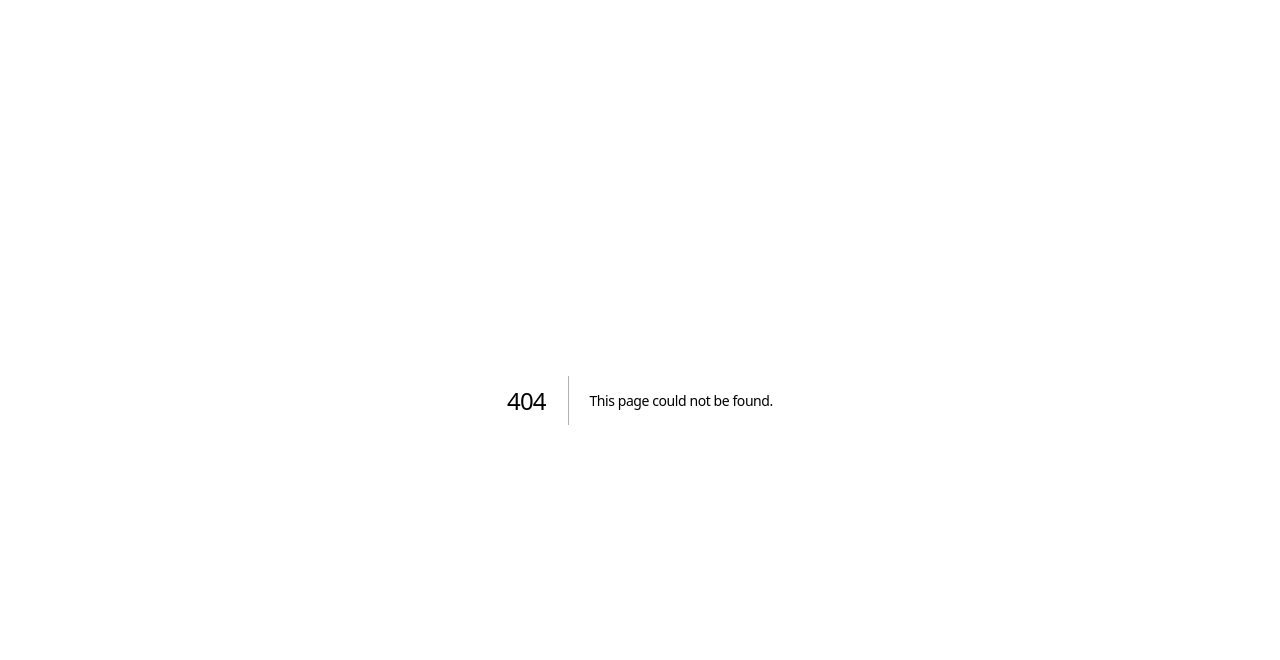
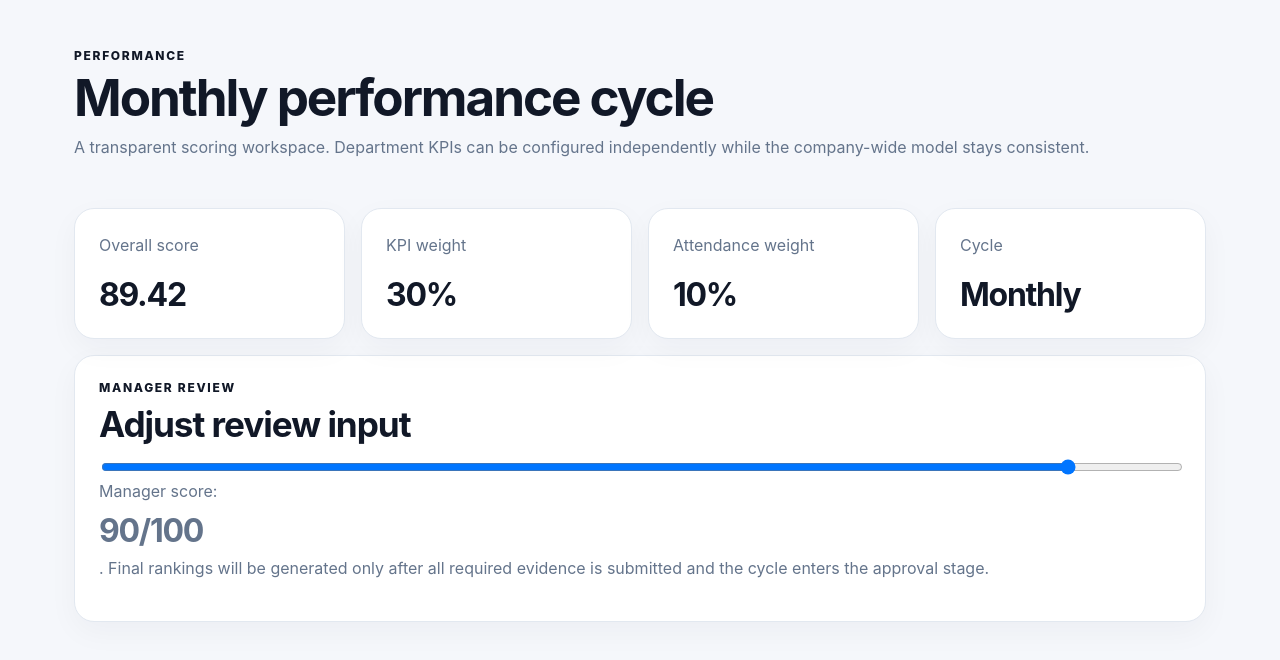
Before and after one commit to Pranjal1-1/EERS, a Next.js app in the folder apps/web/: page /performance in a window 1280 px wide. Before the commit this address had no page. Shown: the top 660 px of the page. Built offline with nearby package versions, Linux system fonts and the light colour scheme.

Commit message:
feat: add monthly performance cycle UI

```diff
--- /dev/null
+++ b/apps/web/src/app/performance/page.tsx
@@ -0,0 +1,40 @@
+'use client';
+
+import { useMemo, useState } from 'react';
+import { calculateOverallPerformance } from '@/lib/performance-cycle';
+
+const demoKpis = [
+  { id: 'sales', name: 'Revenue Achievement', target: 100, weight: 60 },
+  { id: 'conversion', name: 'Conversion / Follow-up', target: 100, weight: 40 },
+];
+
+export default function PerformancePage() {
+  const [managerScore, setManagerScore] = useState(90);
+  const score = useMemo(() => calculateOverallPerformance({
+    kpis: demoKpis,
+    kpiActuals: { sales: 92, conversion: 88 },
+    attendance: [{ status: 'PRESENT' }, { status: 'PRESENT' }, { status: 'HALF_DAY' }, { status: 'WORK_FROM_HOME' }],
+    managerScore,
+    projectScore: 90,
+    clientScore: 92,
+    innovationScore: 85,
+    recognitionScore: 80,
+  }), [managerScore]);
+
+  return (
+    <main className="shell">
+      <header className="topbar"><div><p className="eyebrow">Performance</p><h1>Monthly performance cycle</h1><p className="muted">A transparent scoring workspace. Department KPIs can be configured independently while the company-wide model stays consistent.</p></div></header>
+      <section className="grid">
+        <article className="card"><p className="muted">Overall score</p><strong>{score}</strong></article>
+        <article className="card"><p className="muted">KPI weight</p><strong>30%</strong></article>
+        <article className="card"><p className="muted">Attendance weight</p><strong>10%</strong></article>
+        <article className="card"><p className="muted">Cycle</p><strong>Monthly</strong></article>
+      </section>
+      <section className="card">
+        <p className="eyebrow">Manager review</p><h2>Adjust review input</h2>
+        <input aria-label="Manager score" type="range" min="0" max="100" value={managerScore} onChange={(e) => setManagerScore(Number(e.target.value))} style={{ width: '100%' }} />
+        <p className="muted">Manager score: <strong>{managerScore}/100</strong>. Final rankings will be generated only after all required evidence is submitted and the cycle enters the approval stage.</p>
+      </section>
+    </main>
+  );
+}
```
